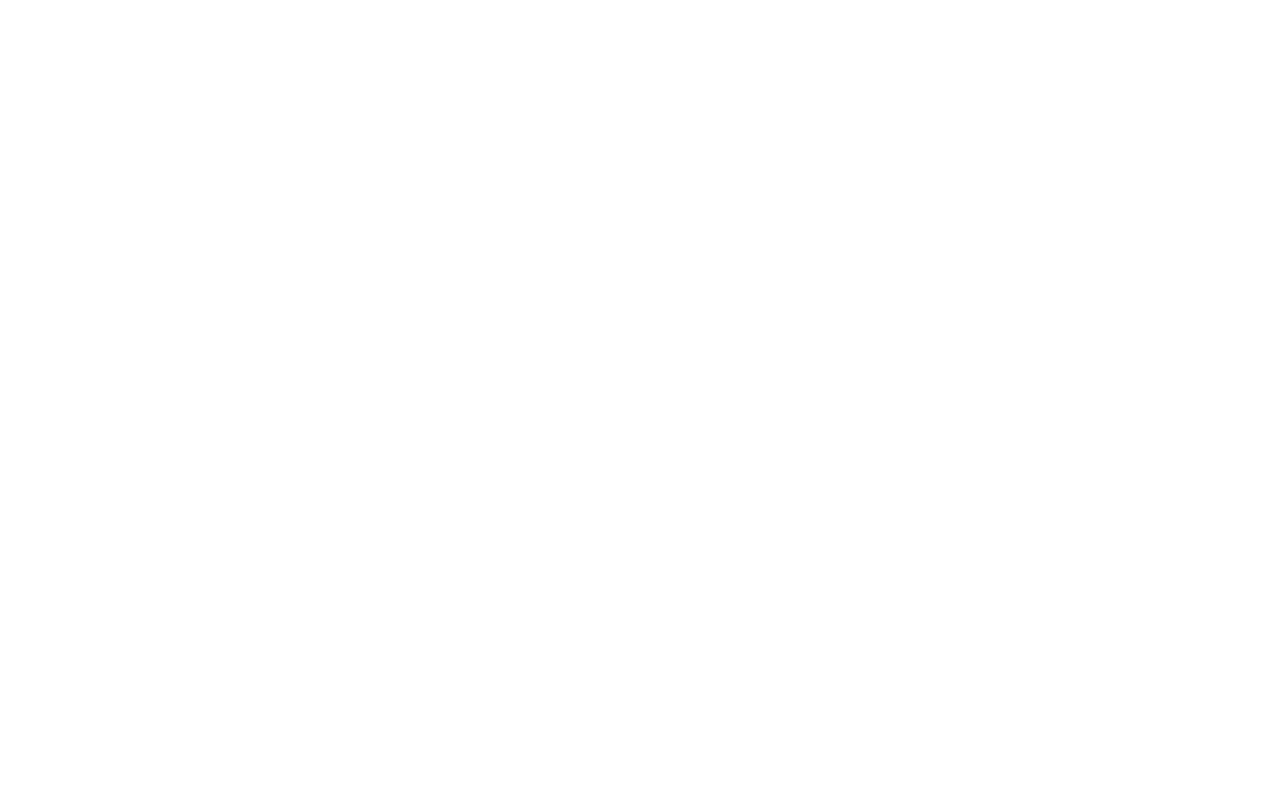
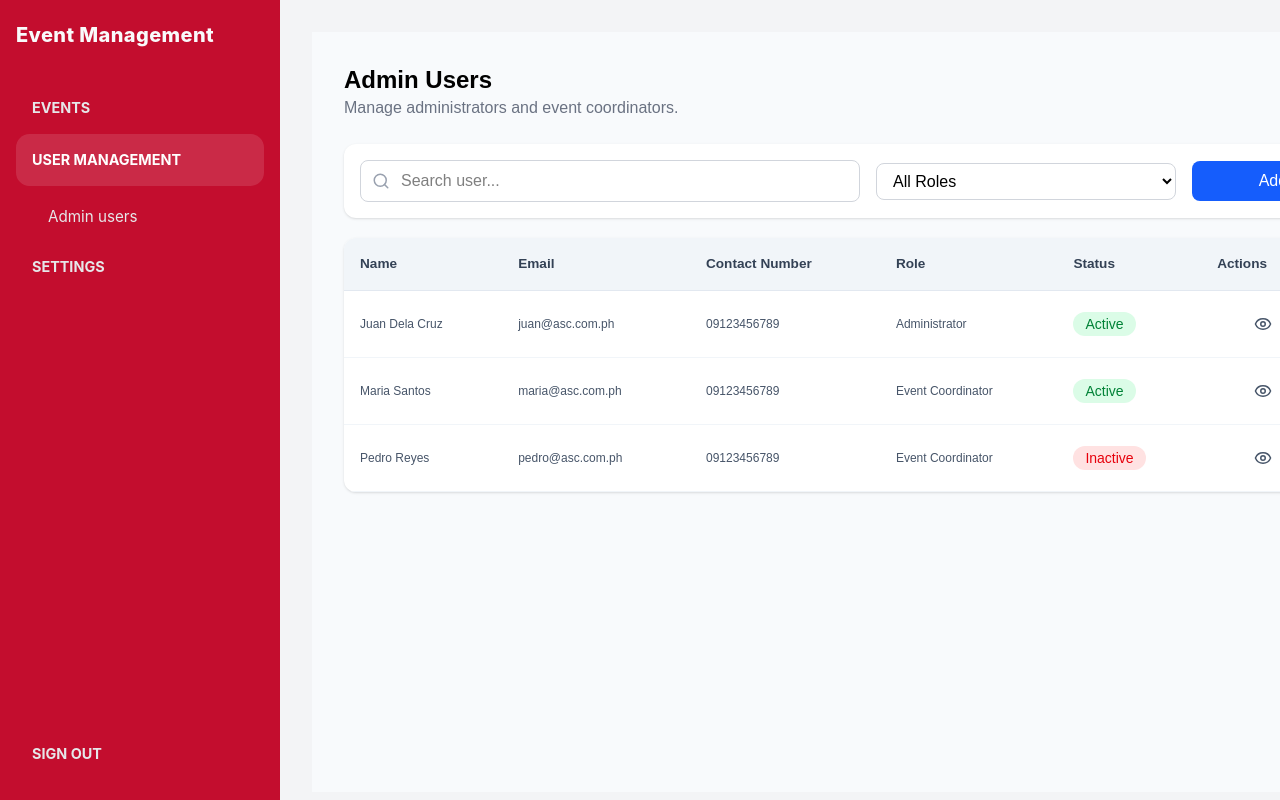
Before and after one commit to SHAINAMODESTO/asc-event, a React (Vite) app: page /useradmin-table in a window 1280 px wide. Before the commit this address had no page. Built offline with nearby package versions, Linux system fonts and the light colour scheme; no server answers.

Commit message:
Created User Admin Table/Page

```diff
--- a/src/App.jsx
+++ b/src/App.jsx
@@ -11,6 +11,7 @@
 import NotFound from "./pages/NotFound";
 import EventSummary from "./components/register/EventSummary";
 import Login from "./components/Login";
+import UserAdminTable from "./components/UserAdminTable";
 
 const ProtectedRoute = ({ children }) => {
   const isLoggedIn = localStorage.getItem("isLoggedIn");
@@ -42,6 +43,7 @@
             <Route path="attendees" element={<AttendeesList />} />
             <Route path="attendees/:eventId" element={<EventAttendees />} />
             <Route path="published-events" element={<PublishedEvents />} />
+            <Route path="/useradmin-table" element={<UserAdminTable />} />
           </Route>
 
           {/* Public Pages */}
@@ -56,6 +58,7 @@
           {/* Attendees */}
           <Route path="/attendees" element={<AttendeesList />} />
           <Route path="/attendees/:eventId" element={<EventAttendees />} />
+
         </Routes>
 
   );
--- a/src/components/EventAttendees.css
+++ b/src/components/EventAttendees.css
@@ -5,7 +5,7 @@
   padding: 2rem;
   width: 100%;
   height: 100%;
-  min-height: 800px;
+  min-height: 760px;
   background: #f8fafc;
   font-family: Arial, sans-serif;
   box-sizing: border-box;
--- a/src/components/EventAttendees.jsx
+++ b/src/components/EventAttendees.jsx
@@ -3,6 +3,7 @@
 import { getAttendees,  assignTable} from "../services/attendeeListService";
 import { getEventById } from "../services/eventService";
 import "./EventAttendees.css";
+import { Icon } from "lucide-react";
 
 const EventAttendees = () => {
   const navigate = useNavigate();
@@ -505,7 +506,9 @@
             className="modal-box"
             onClick={(e) => e.stopPropagation()}
           >
-            <h2>Attendee Details</h2>
+
+            <label className="text-blue-500 text-lg font-bold">Attendee Details:</label>
+            <hr className="my-2 border-red-300 border-t-2" />
 
             <p><b>First Name:</b> {selectedAttendee.firstName}</p>
             <p><b>Last Name:</b> {selectedAttendee.lastName}</p>
@@ -513,7 +516,15 @@
             <p><b>Email:</b> {selectedAttendee.emailAddress}</p>
             <p><b>Company:</b> {selectedAttendee.company}</p>
             <p><b>Position:</b> {selectedAttendee.position}</p>
-            <p><b>Status:</b> {selectedAttendee.status}</p>
+            <p><b>Status: </b>
+             <span  className={
+                  selectedAttendee.status === "CONFIRMED"
+                    ? "text-green-600 font-bold"
+                    : selectedAttendee.status === "PENDING"
+                    ? "text-yellow-600 font-bold"
+                    : "text-red-600 font-bold"
+                }>
+              {selectedAttendee.status}</span></p>
             <p><b>Table Number:</b> {selectedAttendee.tableNumber || "-"}</p>
 
             {/* Assign Table Form */}
--- /dev/null
+++ b/src/components/UserAdminTable.jsx
@@ -0,0 +1,153 @@
+import { Plus, Search, Edit, Eye, Trash2 } from "lucide-react";
+import "./EventAttendees.css";
+
+
+const users = [
+  {
+    id: 1,
+    name: "Juan Dela Cruz",
+    email: "juan@asc.com.ph",
+    contactNumber: "09123456789",
+    role: "Administrator",
+    status: "Active",
+  },
+  {
+    id: 2,
+    name: "Maria Santos",
+    email: "maria@asc.com.ph",
+    contactNumber: "09123456789",
+    role: "Event Coordinator",
+    status: "Active",
+  },
+  {
+    id: 3,
+    name: "Pedro Reyes",
+    email: "pedro@asc.com.ph",
+    contactNumber: "09123456789",
+    role: "Event Coordinator",
+    status: "Inactive",
+  },
+];
+ // const [page, setPage] = useState(1);
+
+export default function UserAdminTable() {
+  return (
+    <div className="event-attendees-page">
+      <div className="flex justify-between items-center mb-6">
+        <div>
+          <h1 className="text-2xl font-bold">Admin Users</h1>
+          <p className="text-gray-500">
+            Manage administrators and event coordinators.
+          </p>
+        </div>
+
+
+      </div>
+
+      <div className="bg-white rounded-xl shadow p-4 mb-5">
+        <div className="flex items-center gap-4">
+            {/* Search */}
+            <div className="relative">
+            <Search
+                size={18}
+                className="absolute left-3 top-1/2 -translate-y-1/2 text-gray-400"
+            />
+            <input
+                type="text"
+                placeholder="Search user..."
+                className="w-[500px] border border-gray-300 rounded-lg pl-10 pr-3 py-2"
+            />
+            </div>
+
+            {/* Role Filter */}
+            <select className="w-[300px] border border-gray-300 rounded-lg px-3 py-2">
+            <option>All Roles</option>
+            <option>Administrator</option>
+            <option>Event Coordinator</option>
+            </select>
+
+            {/* Add User Button */}
+            <button className="w-[200px] bg-blue-600 text-white rounded-lg px-4 py-2 hover:bg-blue-700">
+            Add User
+            </button>
+        </div>
+    </div>
+
+      <div className="bg-white rounded-xl shadow overflow-hidden">
+        <table className="attendees-table max-h-[600px] overflow-auto">
+          <thead className="bg-gray-100">
+            <tr className="text-left">
+              <th className="p-4">Name</th>
+              <th>Email</th>
+              <th>Contact Number</th>
+              <th>Role</th>
+              <th>Status</th>
+              <th className="text-center">Actions</th>
+            </tr>
+          </thead>
+
+          <tbody>
+            {users.map((user) => (
+              <tr
+                key={user.id}
+                className="border-t hover:bg-gray-50"
+              >
+                <td className="p-4 font-medium">{user.name}</td>
+                <td>{user.email}</td>
+                <td>{user.contactNumber}</td>
+                <td>{user.role}</td>
+                <td>
+                  <span
+                    className={`px-3 py-1 rounded-full text-sm font-medium ${
+                      user.status === "Active"
+                        ? "bg-green-100 text-green-700"
+                        : "bg-red-100 text-red-600"
+                    }`}
+                  >
+                    {user.status}
+                  </span>
+                </td>
+
+                <td>
+                  <div className="flex justify-center gap-2">
+                    <button className="p-2 rounded hover:bg-gray-100">
+                      <Eye size={18} />
+                    </button>
+
+                    <button className="p-2 rounded hover:bg-yellow-100 text-yellow-600">
+                      <Edit size={18} />
+                    </button>
+
+                    <button className="p-2 rounded hover:bg-red-100 text-red-600">
+                      <Trash2 size={18} />
+                    </button>
+                  </div>
+                </td>
+              </tr>
+            ))}
+          </tbody>
+        </table>
+         {/* Pagination
+            <div className="pagination">
+                <button
+                disabled={page === 1}
+                onClick={() => setPage((prev) => prev - 1)}
+                >
+                Previous
+                </button>
+
+                <span>
+                Page {page} of {totalPages}
+                </span>
+
+                <button
+                disabled={page === totalPages}
+                onClick={() => setPage((prev) => prev + 1)}
+                >
+                Next
+                </button>
+            </div>*/}
+      </div>
+    </div>
+  );
+}
--- a/src/shared/Sidebar.jsx
+++ b/src/shared/Sidebar.jsx
@@ -11,9 +11,7 @@
     "Published Events List",
   ],
   "User Management": [
-    "Admin users",
-    "Event organizers",
-    "Roles & permissions",
+    "Admin users"
   ],
   Settings: [
     "Profile settings",
@@ -79,7 +77,11 @@
     } else if (path.includes("/published-events")) {
       setSelectedSection("Events");
       setActiveItem("Published Events List");
+    } else if (path.includes("/useradmin-table")) {
+      setSelectedSection("User Management");
+      setActiveItem("Admin users");
     }
+
   }, [location.pathname]);
 
   const handleLogout = () => {
@@ -103,6 +105,10 @@
 
       case "Published Events List":
         navigate("/published-events");
+        break;
+
+      case "Admin users":
+        navigate("/useradmin-table");
         break;
 
       default:
```
